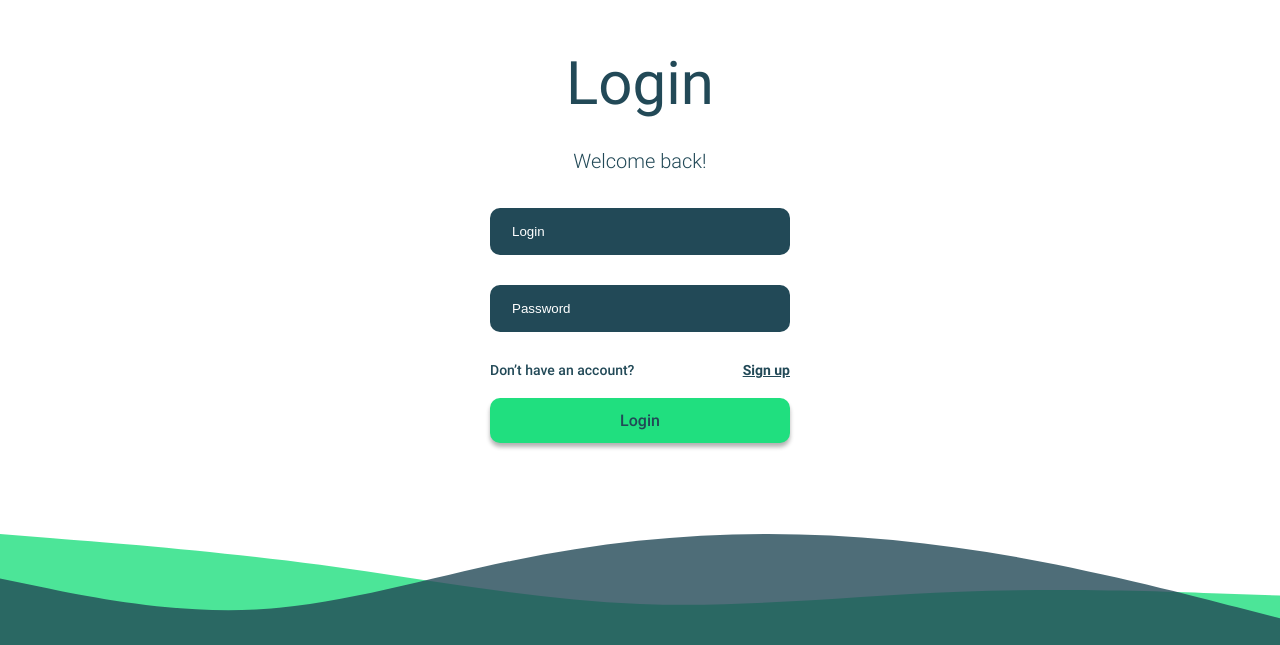
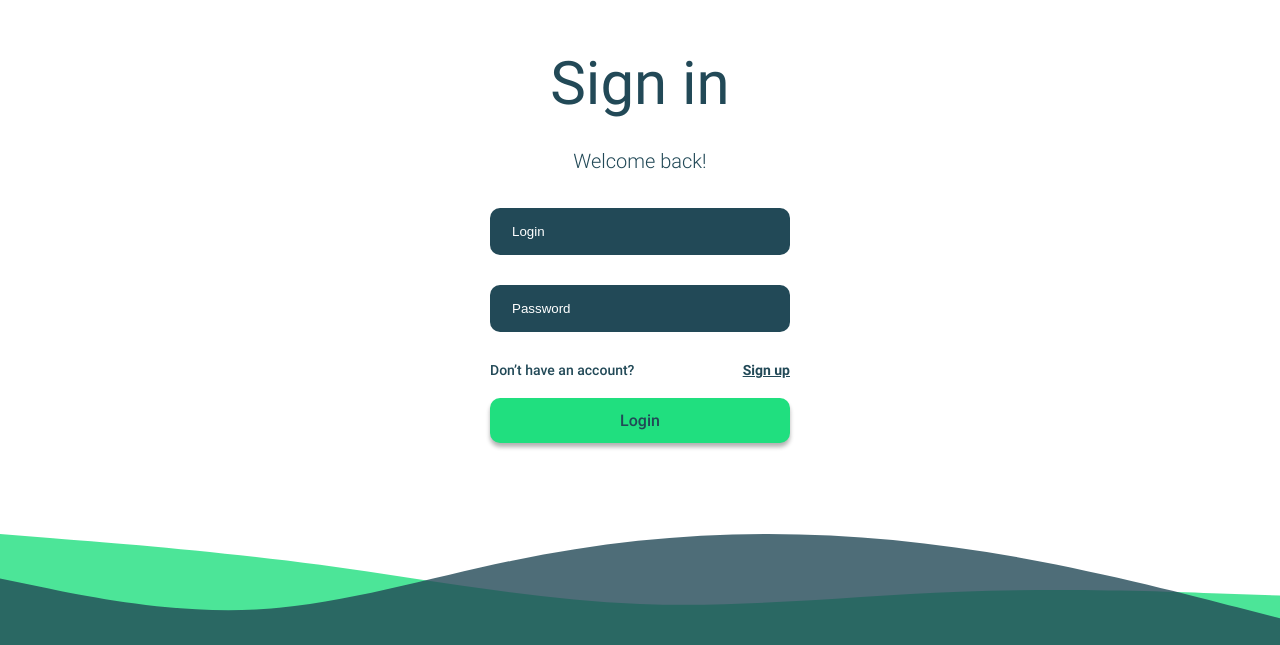
Before and after one commit to Mayamee/todo-app-woman, a React (Vite) app in the folder frontend/: page / in a window 1280 px wide. Shown: the part 155-800 px from the top of the page. Built offline with nearby package versions, Linux system fonts and the light colour scheme.

Commit message:
Update Static.ts

```diff
--- a/frontend/src/constants/Static.ts
+++ b/frontend/src/constants/Static.ts
@@ -3,7 +3,7 @@ export const TOOLBAR_MENU_ITEM_ICON_SIZE = '25px'
 export const AUTH = {
   text: {
     title: {
-      login: 'Login',
+      login: 'Sign in',
       register: 'Sign up',
     },
     subtitle: {
```
